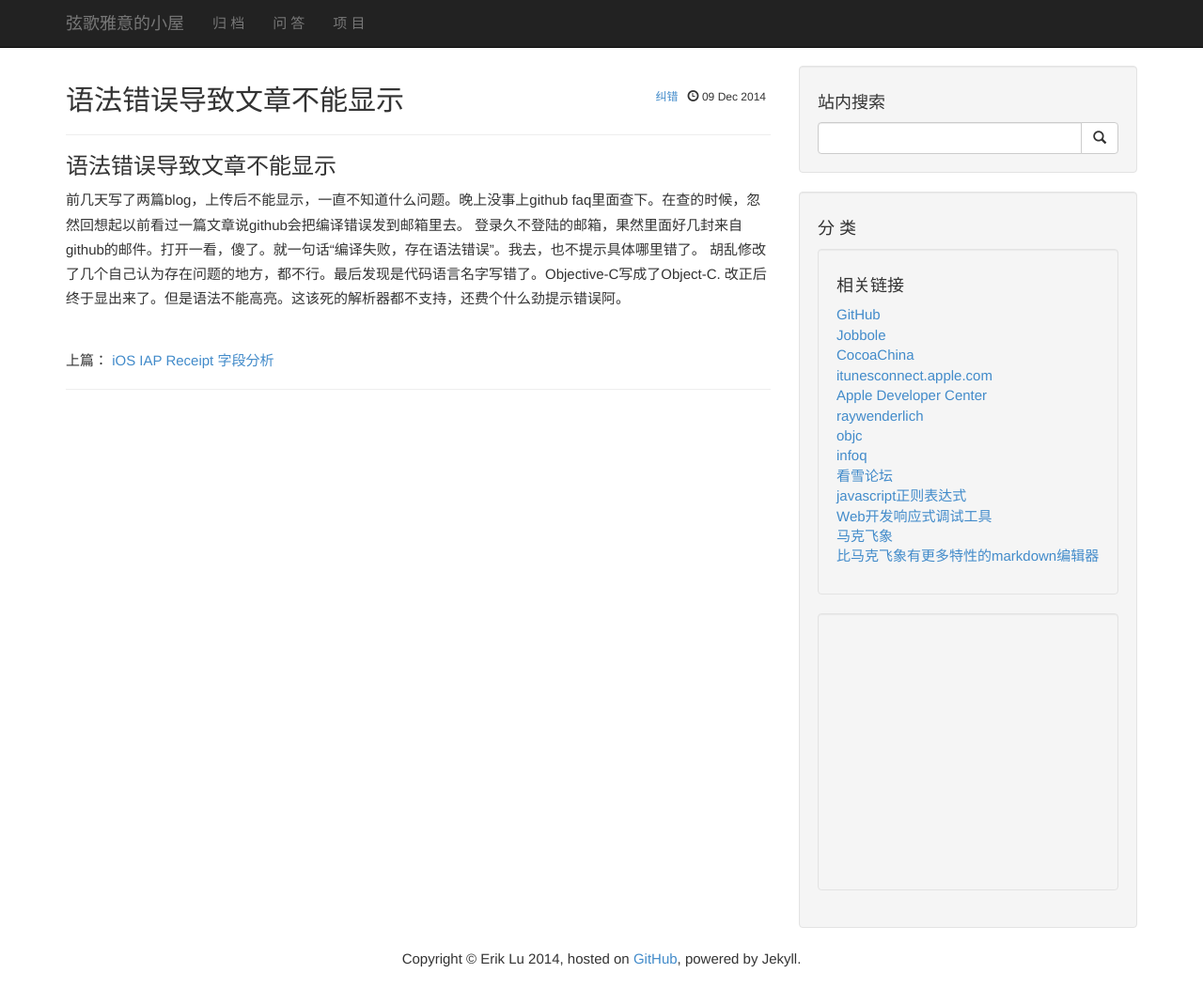
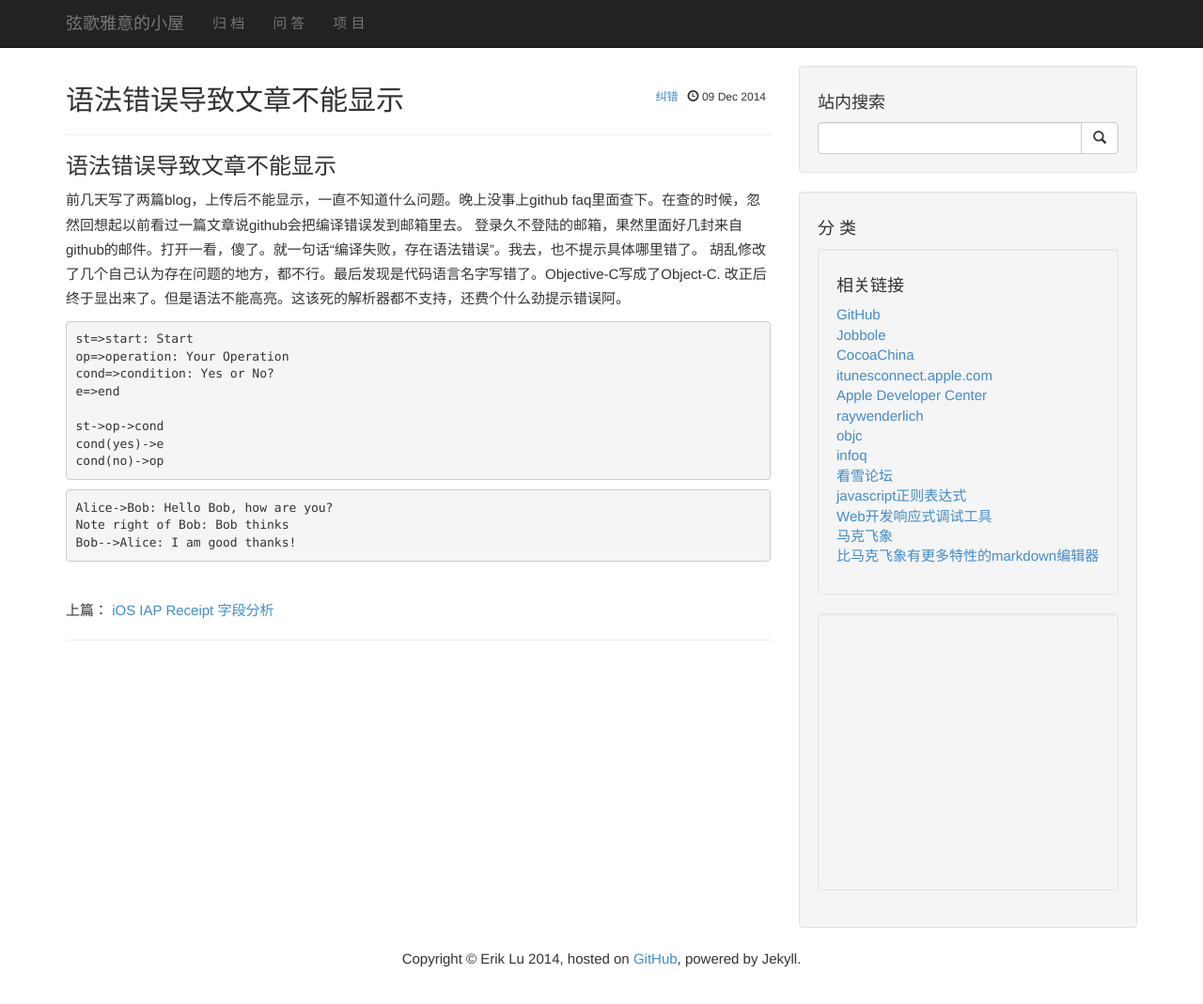
Before and after one commit to WiFiInHand/eriklu.github.io, a Jekyll site: the page built from _posts/2014-12-09-语法错误导致文章不能显示.md, in a window 1280 px wide and 1095 px high. Shown: the top 1069 px of the window at 94% size. Built offline with Jekyll 4.4.1, drawn with Linux system fonts in a browser that asks for light colours; Markdown is read by kramdown in place of the engine named in the settings.

Commit message:
1、测试是否支持flow语法、seq语法

````diff
--- a/_posts/2014-12-09-语法错误导致文章不能显示.md
+++ b/_posts/2014-12-09-语法错误导致文章不能显示.md
@@ -10,3 +10,20 @@
 前几天写了两篇blog，上传后不能显示，一直不知道什么问题。晚上没事上github faq里面查下。在查的时候，忽然回想起以前看过一篇文章说github会把编译错误发到邮箱里去。
 登录久不登陆的邮箱，果然里面好几封来自github的邮件。打开一看，傻了。就一句话“编译失败，存在语法错误”。我去，也不提示具体哪里错了。
 胡乱修改了几个自己认为存在问题的地方，都不行。最后发现是代码语言名字写错了。Objective-C写成了Object-C. 改正后终于显出来了。但是语法不能高亮。这该死的解析器都不支持，还费个什么劲提示错误阿。
+
+```flow
+st=>start: Start
+op=>operation: Your Operation
+cond=>condition: Yes or No?
+e=>end
+
+st->op->cond
+cond(yes)->e
+cond(no)->op
+```
+
+```seq
+Alice->Bob: Hello Bob, how are you?
+Note right of Bob: Bob thinks
+Bob-->Alice: I am good thanks!
+```
````
